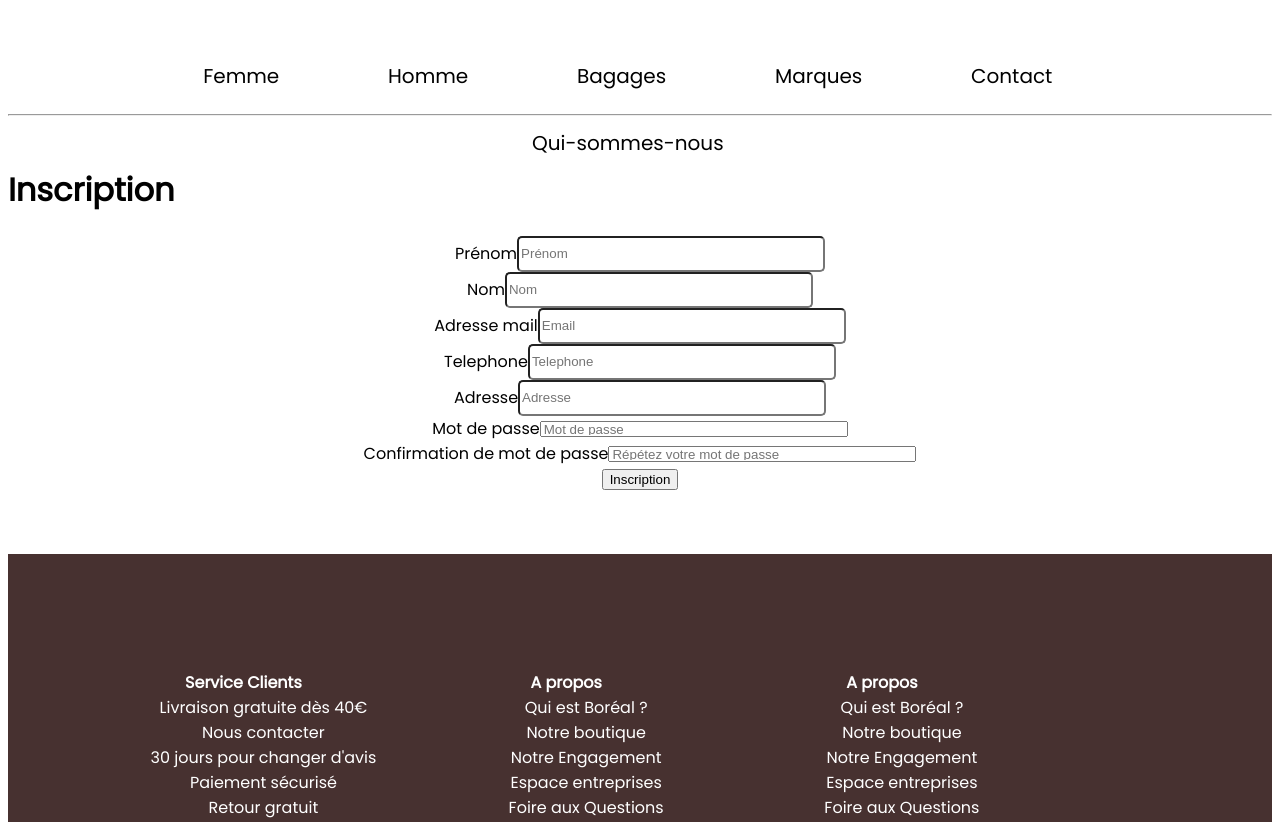
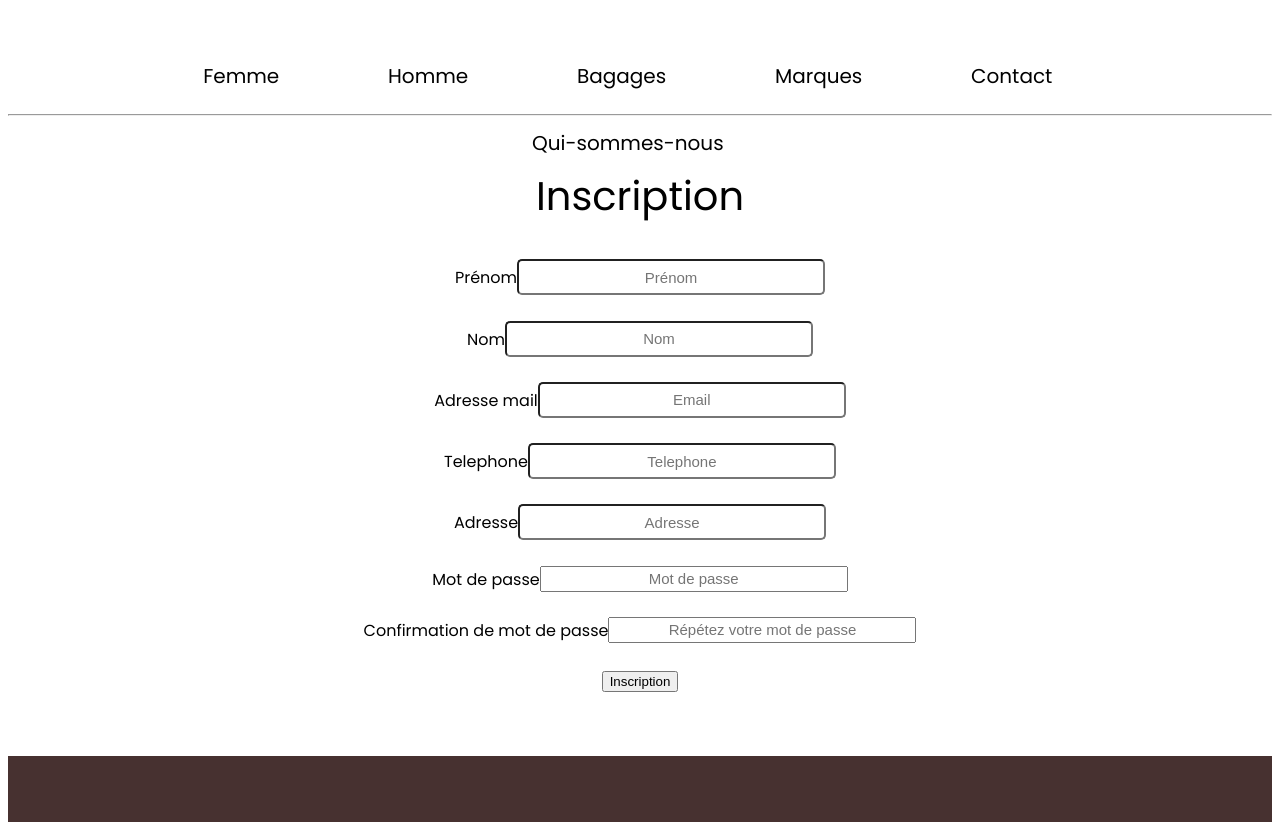
Before and after one commit to sdcmb/Bor-al, a Symfony app: template templates/security/registration.html.twig in a window 1280 px wide. Shown: the part 160-982 px from the top of the page. Run offline with Twig, Linux system fonts and the light colour scheme; the template is opened without the code that fills it, so the values that code supplies are empty; form fields are guessed from the names that the template uses; some libraries are stand-ins or nearby versions.

Commit message:
Rectification du problème de style sur login registration modifierCompte et creation_produit

```diff
--- a/public/style/style.css
+++ b/public/style/style.css
@@ -232,12 +232,14 @@ nav a:hover{
      text-align: center;
 }
 
-.form-group input{
+.form-group-lr input{
      height: 20px;
      font-size: 15px;
      text-align: center;
      margin-bottom: 2%;
 }
+.form-group-lr .form-group{text-align: center;}
+
 
 
 /**---------------------------------------Panier---------------------------------------**/
@@ -495,7 +497,7 @@ nav a:hover{
   -webkit-transform: translate(-50%, -50%);
   -ms-transform: translate(-50%, -50%);
   -o-transform: translate(-50%, -50%);
-  transform: translate(-50%, -50%);
+  trans: translate(-50%, -50%);
   border-radius: 100%;
   background: #eeeeee;
   box-shadow: 0 2px 5px 0 rgba(0, 0, 0, 0.26);
@@ -629,7 +631,8 @@ h2{
      position: absolute;
 }
 
-form{text-align: center;}
+form{text-align: center;
+}
 
 #nomSlider input[type=text]{
      height: 50px;
@@ -713,6 +716,11 @@ form p{
   margin-bottom: 150px;
 }
 
+.formulaireCreaProd button{
+     height: 40px;
+     font-size: 20px;
+     border-radius: 5px
+}
 .titre{
   text-align: center;
   margin-bottom: 60px;
--- a/templates/gestion/produits/creation_produit.html.twig
+++ b/templates/gestion/produits/creation_produit.html.twig
@@ -61,7 +61,7 @@
 
       </div>
 
-
+      <br>
       <button type="submit" class"btn btn-success btnValProd" name="button">
         {% if editMode %}                   <!---   on vérifie ici s'il s'agit d'une mofication d'un produit ou de sa création   ---->
         Enregistrer                         <!---   le bouton va donc valider et exécuter l'ajout ou la modification de l'élément en BD  ---->
--- a/templates/security/login.html.twig
+++ b/templates/security/login.html.twig
@@ -12,7 +12,7 @@
   <form action="{{ path('security_login') }}" method="post">
 
     <!-- Champs de saisie du formulaire -->
-    <div class="form-group">
+    <div class="form-group-lr">
 
       <!-- Input adresse mail avec en nom le _username indiquant à symfony que c'est un champ à prendre en compte pour la connexion -->
       Identifiant : <input placeholder="Adresse email" required name="_username" type="text" class="form-control">
@@ -23,7 +23,7 @@
       <input type="checkbox" id="remember_me" name="_remember_me"/> Se souvenir de moi
     </div>
 
-    <div class="form-group">
+    <div class="form-group-lr">
       Vous n'avez pas encore de compte ? <a href="{{ path('security_registration') }}">Inscrivez vous !</a>
       <button type="submit" name="btn btn-success">Se connecter</button>
     </div>
--- a/templates/security/modifierCompte.html.twig
+++ b/templates/security/modifierCompte.html.twig
@@ -2,7 +2,7 @@
 
 {% block body %}
 
-  <h1>Modification du compte de {{ app.user.firstname }} {{ app.user.lastname }} </h1>
+  <h2>Modification du compte de {{ app.user.firstname }} {{ app.user.lastname }} </h2>
   <!-- Formulaire d'inscription avec les différents champs pré-remplis sauf pour le mot de passe -->
   {{ form_start(form) }}
     {{ form_row(form.firstname, {'label': 'Prénom','attr': {'placeholder': 'Prénom'}}) }}
--- a/templates/security/registration.html.twig
+++ b/templates/security/registration.html.twig
@@ -1,7 +1,9 @@
 {% extends 'base.html.twig' %}
 
 {% block body %}
-  <h1>Inscription</h1>
+<div class="form-group-lr">
+
+     <h2>Inscription</h2>
 
      <!-- Formulaire d'inscription -->
      {{ form_start(form) }}
@@ -14,4 +16,5 @@
      {{ form_row(form.confirm_password, {'label': 'Confirmation de mot de passe','attr': {'placeholder': 'Répétez votre mot de passe'}}) }}
      <button type="submit" name="incription">Inscription</button>
      {{ form_end(form) }}
+</div>
 {% endblock %}
```
Lines whose indentation alone changed are shown as unchanged.
